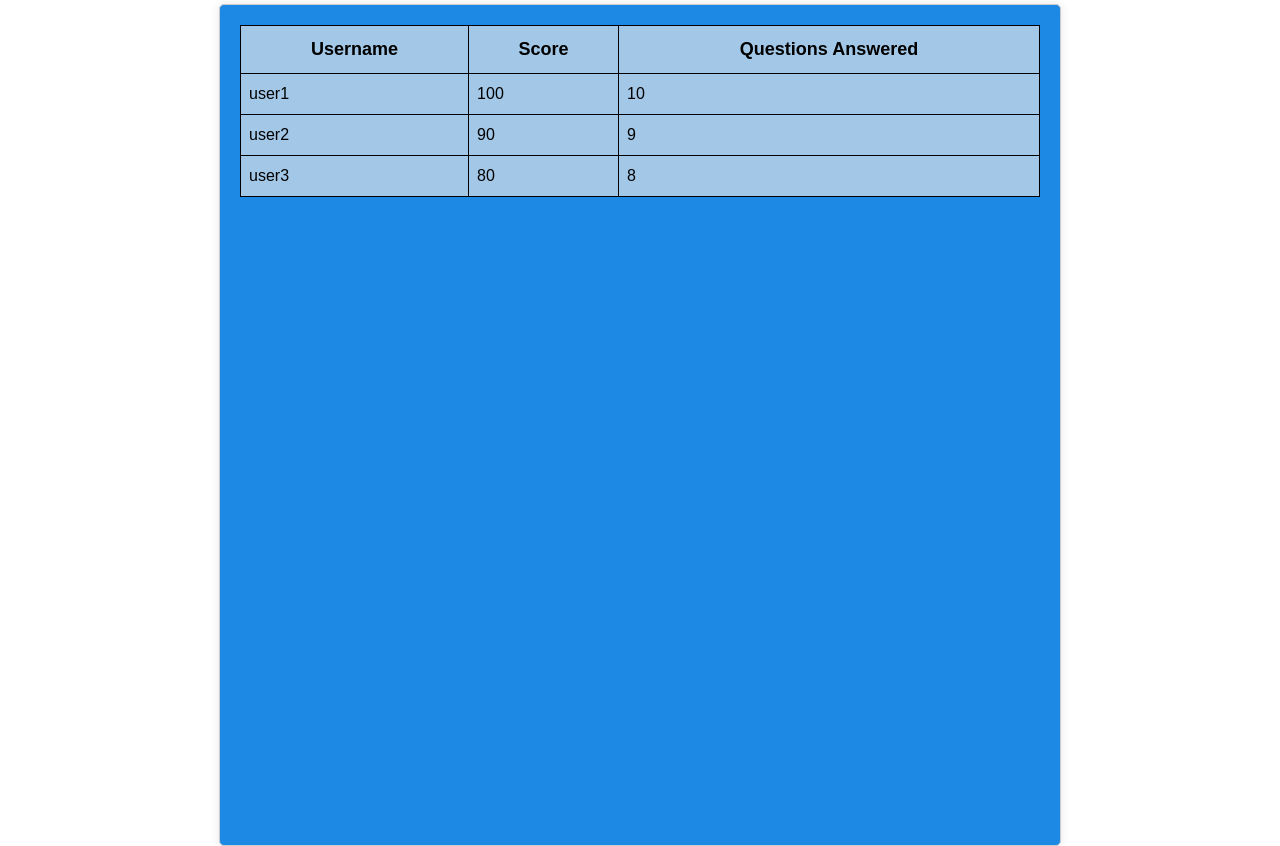
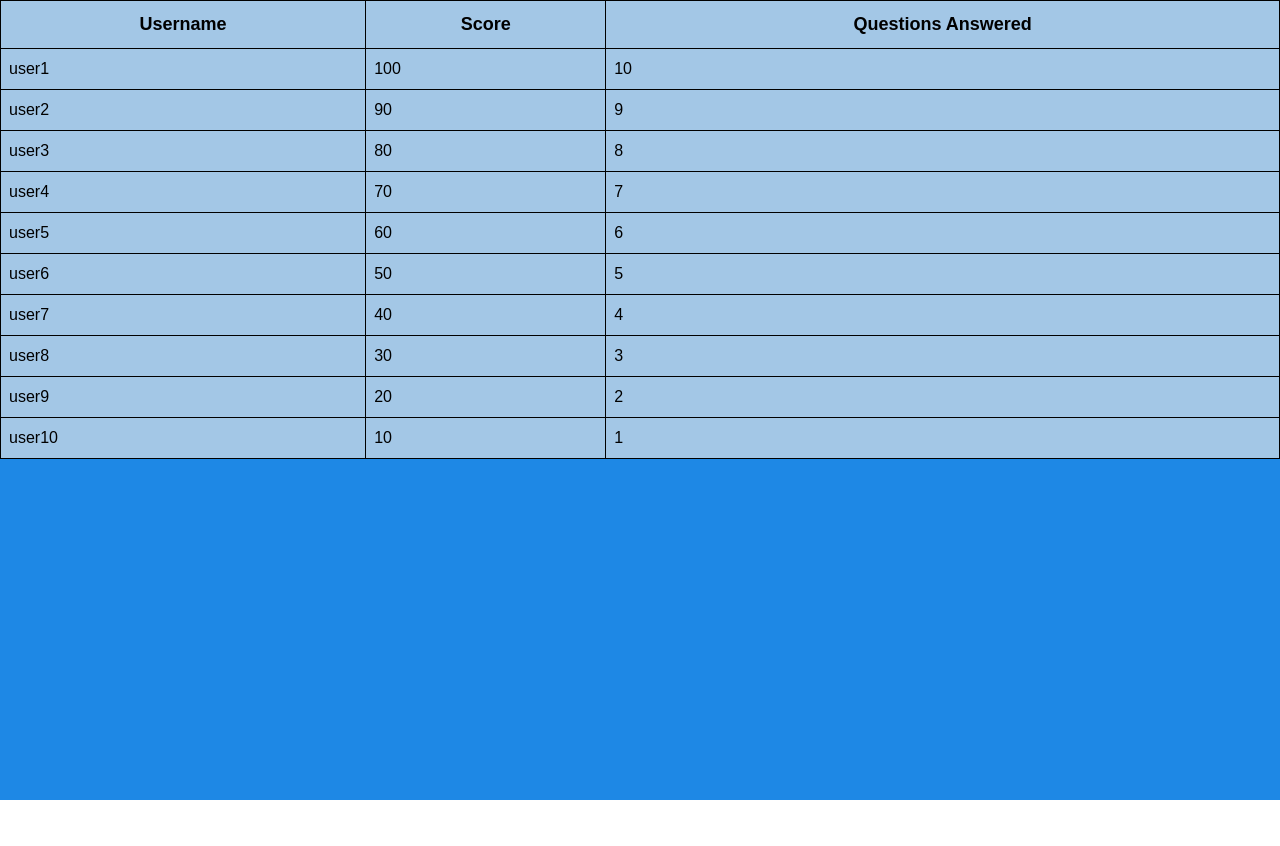
Before and after one commit to nyinyi2714/TriviaGame, a React (Vite) app in the folder vite-project/: page /Leaderboard in a window 1280 px wide. After the commit the page ends 800 px from the top, so only its background shows below. Built offline with nearby package versions, Linux system fonts and the light colour scheme.

Commit message:
updated leaderboard css and tsx

```diff
--- a/vite-project/src/pages/Leaderboard/Leaderboard.css
+++ b/vite-project/src/pages/Leaderboard/Leaderboard.css
@@ -9,17 +9,7 @@ body {
 .leaderboard {
     width: 100%;
     height: 100%;
-    max-width: 800px;
-    margin: 0 auto;
-    padding: 20px;
-    border: 1px solid #ccc;
-    border-radius: 5px;
-    box-shadow: 0 0 10px rgba(0, 0, 0, 0.1);
     background-color: #1E88E5;
-    margin-top: 50px;
-
-
-
 }
 
 table {
@@ -38,7 +28,6 @@ th, td {
     font-size: 16px;
 
 
-
 }
 
 th {
@@ -55,10 +44,3 @@ th {
     background-color: #a3c7e6;
 
 }
-
-h1 {
-    text-align: center;
-    margin-bottom: 20px;
-
-
-}
--- a/vite-project/src/pages/Leaderboard/leaderboard.tsx
+++ b/vite-project/src/pages/Leaderboard/leaderboard.tsx
@@ -18,6 +18,41 @@ const dummyData = [
         username: "user3",
         score: 80,
         numofquestionsanswered: 8,
+    },
+    {
+        username: "user4",
+        score: 70,
+        numofquestionsanswered: 7,
+    },
+    {
+        username: "user5",
+        score: 60,
+        numofquestionsanswered: 6,
+    },
+    {
+        username: "user6",
+        score: 50,
+        numofquestionsanswered: 5,
+    },
+    {
+        username: "user7",
+        score: 40,
+        numofquestionsanswered: 4,
+    },
+    {
+        username: "user8",
+        score: 30,
+        numofquestionsanswered: 3,
+    },
+    {
+        username: "user9",
+        score: 20,
+        numofquestionsanswered: 2,
+    },
+    {
+        username: "user10",
+        score: 10,
+        numofquestionsanswered: 1,
     },
 ];
 
```
